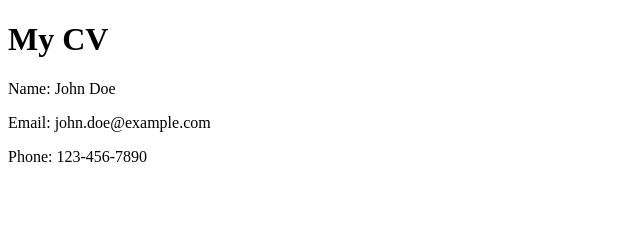
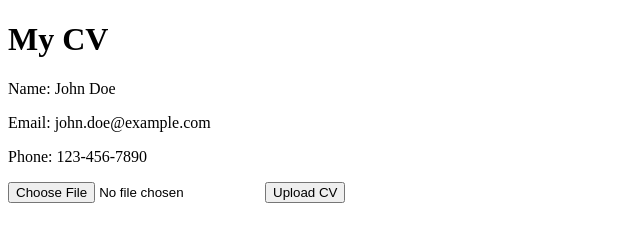
Before and after one commit to emin8999/Cv, a plain HTML site: page CV Form/Index.html in a window 1280 px wide. Shown: the whole page, without its empty margins (0-640 px from the left). Drawn offline with Linux system fonts and the light colour scheme.

Commit message:
Add file upload functionality for CV submission

```diff
--- a/CV Form/Index.html
+++ b/CV Form/Index.html
@@ -10,5 +10,7 @@
     <p>Name: John Doe</p>
     <p>Email: john.doe@example.com</p>
     <p>Phone: 123-456-7890</p>
+    <input type="file" id="cvUpload" name="cvUpload" accept=".pdf,.doc,.docx" />
+    <input type="submit" value="Upload CV" />
   </body>
 </html>
```
